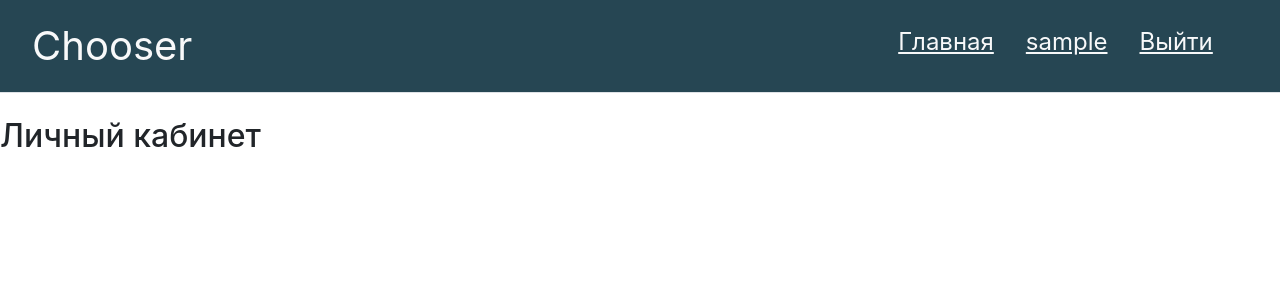
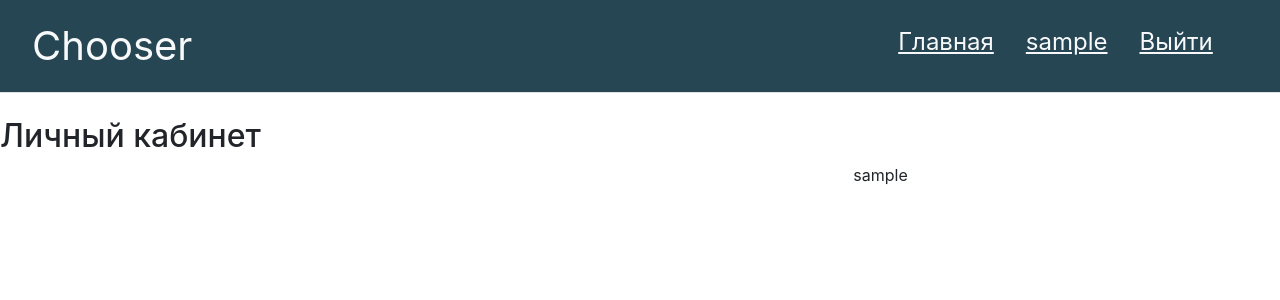
Before and after one commit to AleksandrSafarov/CourseProject, a Django app: page /personal/ in a window 1280 px wide. Shown: the top 300 px of the page. Run offline with Django 4.2, Linux system fonts and the light colour scheme; the visitor is signed in with stand-in values (Sample User, id 1); data that the repository does not hold is empty; some libraries are stand-ins or nearby versions.

```diff
--- a/chooser/main/views.py
+++ b/chooser/main/views.py
@@ -1,4 +1,3 @@
-
 from django.http import Http404, HttpResponse, HttpResponseRedirect
 from django.shortcuts import redirect, render
 from django.contrib.auth.mixins import LoginRequiredMixin
@@ -61,12 +60,13 @@ def theme(request, theme_id):
 
     if request.user.is_authenticated:
         userVoteFor = VoteFor.objects.filter(theme=theme_id, user=request.user)
-        userVoteAgainst = VoteFor.objects.filter(theme=theme_id, user=request.user)
+        userVoteAgainst = VoteAgainst.objects.filter(theme=theme_id, user=request.user)
 
     isVoted = False
 
     if len(userVoteFor) != 0 or len(userVoteAgainst) != 0:
         isVoted = True
+    print(len(userVoteFor), len(userVoteAgainst))
     print(isVoted)
 
     context={
--- a/chooser/static/css/styles.css
+++ b/chooser/static/css/styles.css
@@ -30,3 +30,8 @@ div.form-title{
 div.signup-link{
     text-align: center;
 }
+
+div.block_content{
+    display: grid;
+    grid-template-columns: 2fr 1fr;
+}
--- a/chooser/templates/personal.html
+++ b/chooser/templates/personal.html
@@ -7,10 +7,19 @@
 {% endblock %}
 
 {% block content %}
+<div class="personal_block_content">
     <h2>Личный кабинет</h2>
+    <div class="block_content">
+        <div class="user_themes">
             {% for theme in userthemes %}
                 <p>
                 <a href="{% url 'theme' theme.id %}">{{ theme.title }}</a>
                 </p>
             {% endfor %}
+        </div>
+        <div class="info">
+            <p>{{ user.username }}</p>
+        </div>
+    </div>
+</div>
 {% endblock %}
```
Lines whose indentation alone changed are shown as unchanged.
